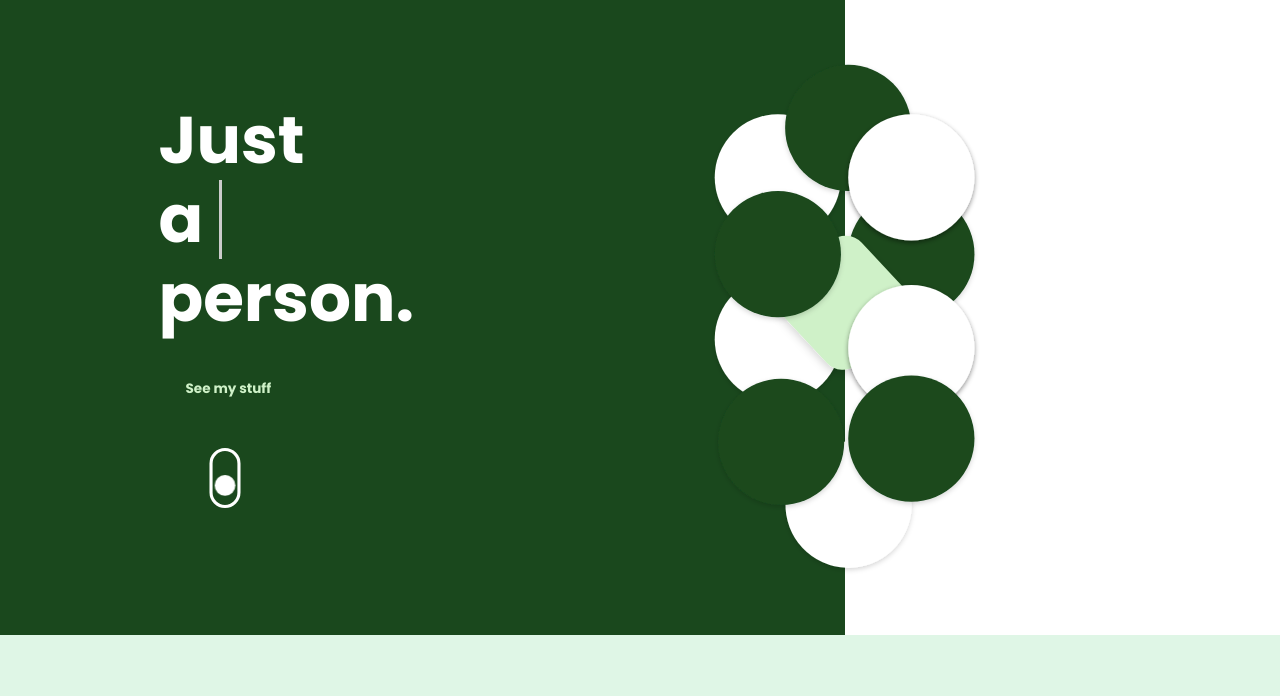
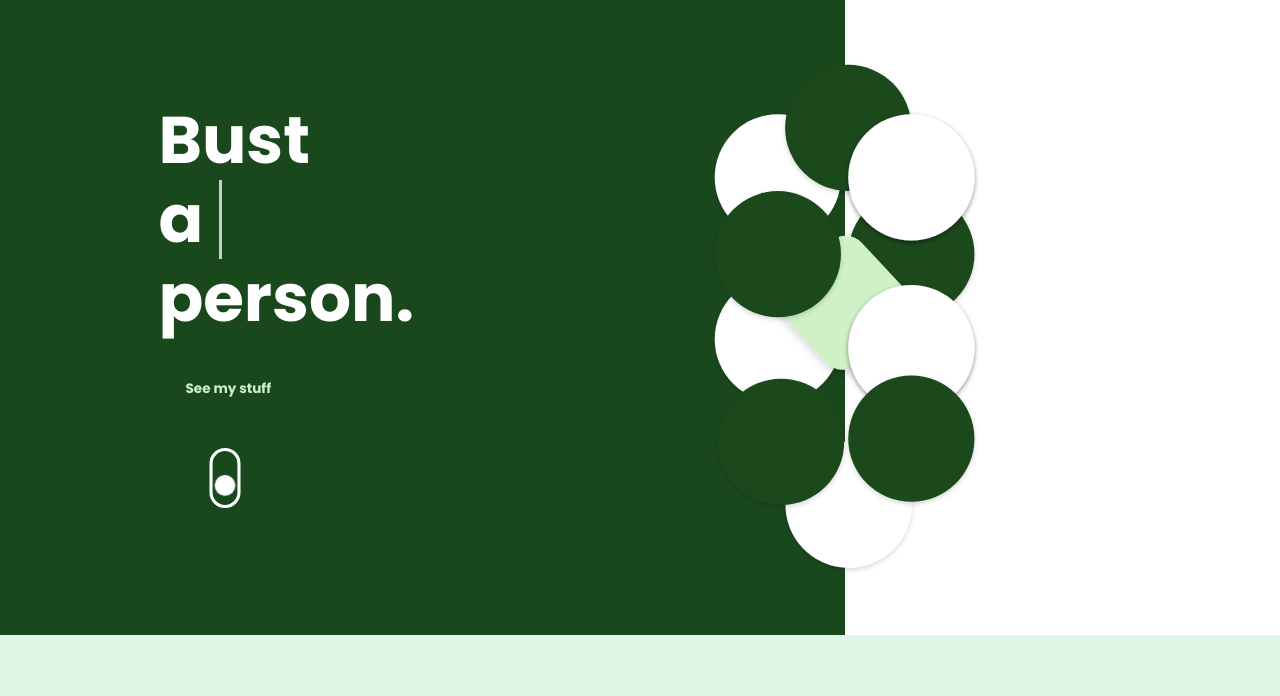
Before and after one commit to patrickmcalinden/portfolio, a plain HTML site: page index.html in a window 1280 px wide. Shown: the part 94-790 px from the top of the page. Drawn offline with nearby package versions, Linux system fonts and the light colour scheme.

Commit message:
second commit

```diff
--- a/index.html
+++ b/index.html
@@ -34,7 +34,7 @@
     <div class="main">
         <div class="content ">
           <div class="stagger1">
-            <h1>Just</h1>
+            <h1>Bust</h1>
             <h1>a <span class="typed-text"></span><span class ="cursor typing">&nbsp;</span></h1>
             <h1>person.</h1>
           </div>
```
